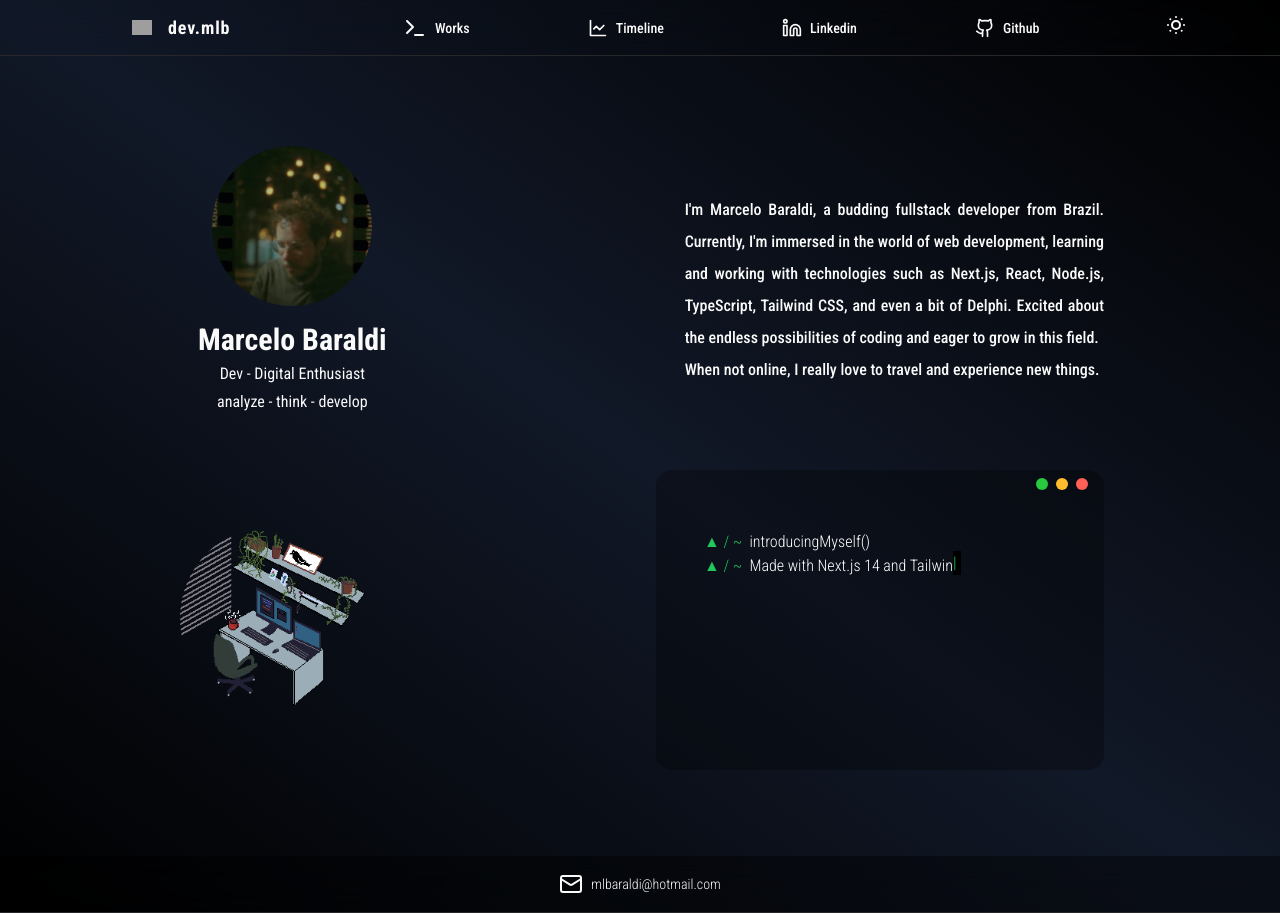
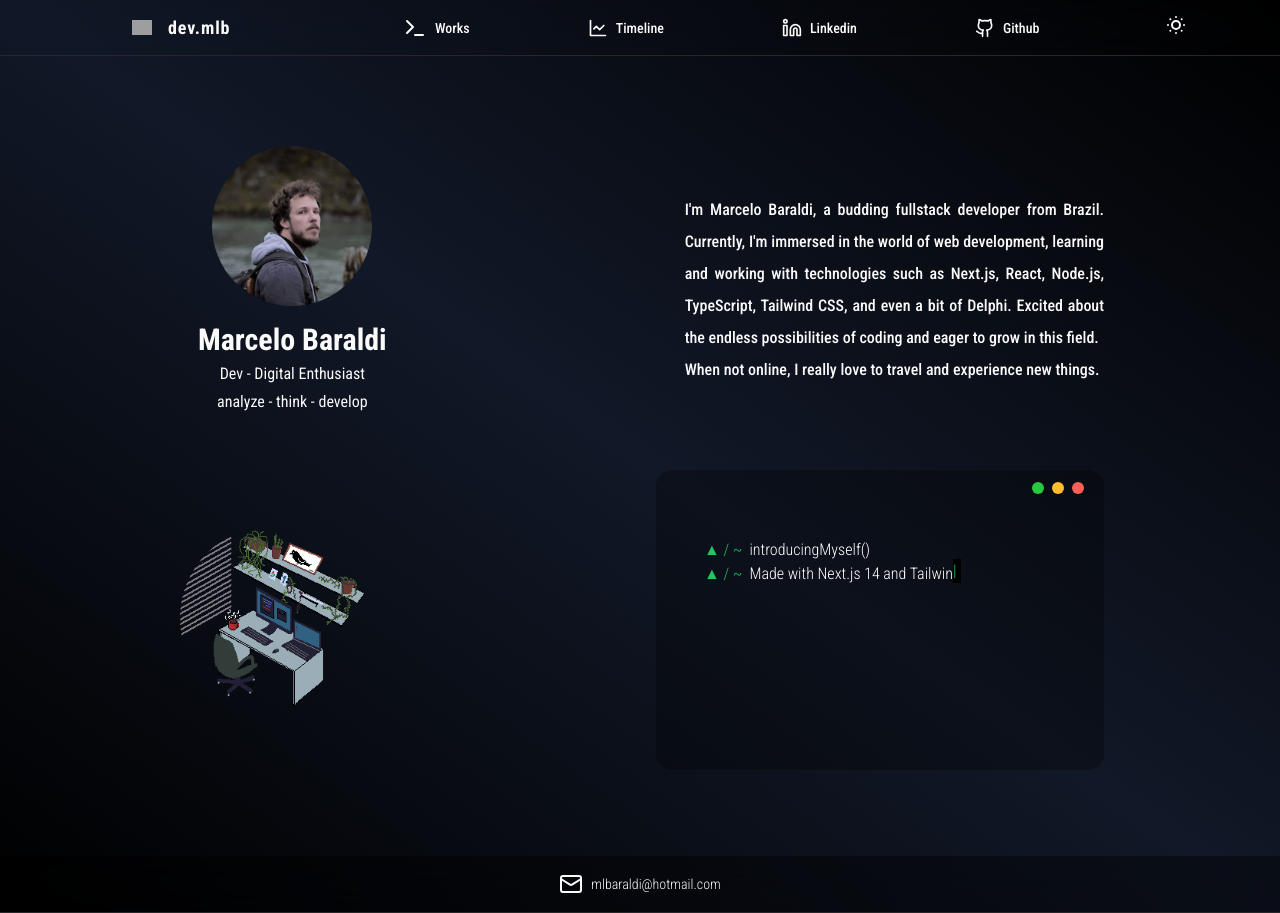
Before and after one commit to mlbaraldi/mlbaraldi.github.io, a Next.js app: page / in a window 1280 px wide. Built offline with nearby package versions, Linux system fonts and the light colour scheme; grey boxes are pictures that could not be loaded.

Commit message:
refactor: change photo

```diff
--- a/src/components/ui/terminal.tsx
+++ b/src/components/ui/terminal.tsx
@@ -60,7 +60,7 @@ const Terminal = () => {
         className={`relative flex flex-col h-full border-1 border-solid border-[#333] bg-var(--bg) text-var(--fg) font-var(--font-mono) leading-1.5 text-base whitespace-pre-wrap break-all ${lineCount >= 5 ? 'rose' : ''
           }`}
       >
-        <div className="inline-flex flex-row-reverse">
+        <div className="inline-flex flex-row-reverse lg:p-1 p-3">
           <span className="bg-[#FF5F56] h-3 w-3 rounded-full mr-2"></span>
           <span className="bg-[#FFBD2E] h-3 w-3 rounded-full mr-2"></span>
           <span className="bg-[#27C93F] h-3 w-3 rounded-full mr-2"></span>
```
Also changed, not shown: public/m1.png (added), public/myself.png.
